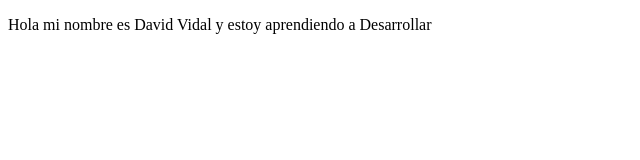
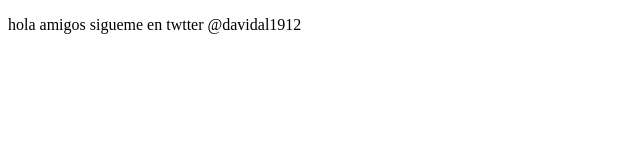
Before and after one commit to davidal1912/proyectoDemoCursoPrework, a plain HTML site: page index.html in a window 1280 px wide. Shown: the whole page, without its empty margins (0-640 px from the left). Drawn offline with Linux system fonts and the light colour scheme.

Commit message:
cambios agregmos sitio de twitter

```diff
--- a/index.html
+++ b/index.html
@@ -8,7 +8,7 @@
 </head>
 <body>
     <p>
-        Hola mi nombre es David Vidal y estoy aprendiendo a Desarrollar
+        hola amigos sigueme en twtter @davidal1912
     </p>
 </body>
 </html>
```
